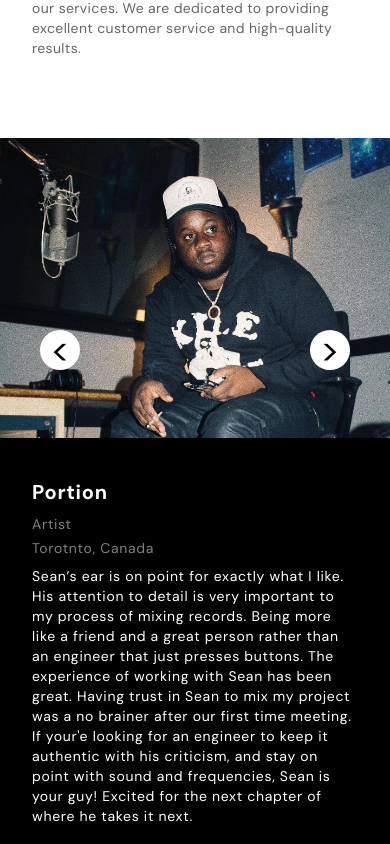
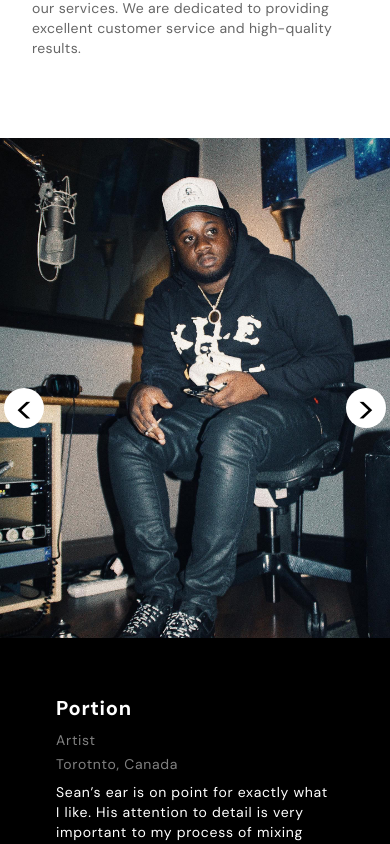
Before and after one commit to seangray-dev/gravy-mixes, a Next.js app: page / in a window 390 px wide. Shown: the part 4820-5664 px from the top of the page. Built offline with nearby package versions, Linux system fonts and the light colour scheme.

Commit message:
replace image with new edit, make testimonials animated and responsive

```diff
--- a/data/testimonials-data.json
+++ b/data/testimonials-data.json
@@ -8,7 +8,7 @@
       "testimonial": "Sean’s ear is on point for exactly what I like. His attention to detail is very important to my process of mixing records. Being more like a friend and a great person rather than an engineer that just presses buttons. The experience of working with Sean has been great. Having trust in Sean to mix my project was a no brainer after our first time meeting. If your'e looking for an engineer to keep it authentic with his criticism, and stay on point with sound and frequencies, Sean is your guy! Excited for the next chapter of where he takes it next."
     },
     {
-      "imgUrl": "/assets/images/testimonials/sunnyb.png",
+      "imgUrl": "/assets/images/testimonials/sunnyb.jpg",
       "client": "Sunny B",
       "aboutClient": "Artist",
       "location": "Toronto, Canada",
--- a/src/app/components/TestimonialSlider.js
+++ b/src/app/components/TestimonialSlider.js
@@ -32,12 +32,12 @@ const TestimonialSlider = () => {
     <div className='relative h-full'>
       <div className='relative'>
         <button
-          className='absolute flex items-center justify-center transform top-48 left-10 z-10 w-10 h-10 bg-white rounded-full hover:text-white hover:bg-black transition-colors text-4xl'
+          className='absolute flex items-center justify-center transform top-[250px] left-1 z-10 w-10 h-10 bg-white rounded-full hover:opacity-60 transition-all text-4xl'
           onClick={prevTestimonial}>
           {'<'}
         </button>
         <button
-          className='absolute flex items-center justify-center transform top-48 right-10 z-10 w-10 h-10 bg-white rounded-full hover:text-white hover:bg-black transition-colors text-4xl'
+          className='absolute flex items-center justify-center transform top-[250px] right-1 z-10 w-10 h-10 bg-white rounded-full hover:opacity-60 transition-all text-4xl'
           onClick={nextTestimonial}>
           {'>'}
         </button>
@@ -45,13 +45,16 @@ const TestimonialSlider = () => {
 
       {testimonials.map((testimonial, index) => {
         return (
-          <div key={index} className={index === current ? 'block' : 'hidden'}>
+          <div
+            key={index}
+            className={index === current ? 'block fade-in' : 'hidden'}>
+            <div className='flex flex-col lg:grid lg:grid-cols-2'>
               <img
-              className='w-full h-full max-h-[300px] lg:max-h-[400px] object-top object-cover'
+                className='w-full h-[500px] object-cover'
                 src={testimonial.imgUrl}
                 alt={`Image of ${testimonial.client}`}
               />
-            <div className='flex flex-col gap-2 text-white text-sm tracking-wider pt-10 pb-20 px-8'>
+              <div className='flex flex-col gap-2 text-white text-sm tracking-wider p-14'>
                 <h3 className='text-xl font-bold'>{testimonial.client}</h3>
                 <div className='flex flex-col gap-1 lg:flex-row lg:gap-4 opacity-50'>
                   <p>{testimonial.aboutClient}</p>
@@ -61,6 +64,7 @@ const TestimonialSlider = () => {
                 <p className='max-w-[500px]'>{testimonial.testimonial}</p>
               </div>
             </div>
+          </div>
         );
       })}
     </div>
--- a/src/app/globals.css
+++ b/src/app/globals.css
@@ -2,6 +2,7 @@
 @tailwind components;
 @tailwind utilities;
 
+/* Hide labels but make them still accessible for screen readers */
 .sr-only {
   position: absolute;
   width: 1px;
@@ -14,9 +15,25 @@
   white-space: nowrap;
 }
 
+/* Container for displaying on large screens */
 @media (min-width: 2380px) {
   .contain {
     margin-inline: auto;
     max-width: 2380px;
   }
 }
+
+.fade-in {
+  opacity: 0;
+  animation: fadeIn ease 2s;
+  animation-fill-mode: forwards;
+}
+
+@keyframes fadeIn {
+  0% {
+    opacity: 0;
+  }
+  100% {
+    opacity: 1;
+  }
+}
```
Also changed, not shown: public/assets/images/testimonials/sunnyb.jpg (added), public/assets/images/testimonials/sunnyb.png (deleted). Lines whose indentation alone changed are shown as unchanged.
